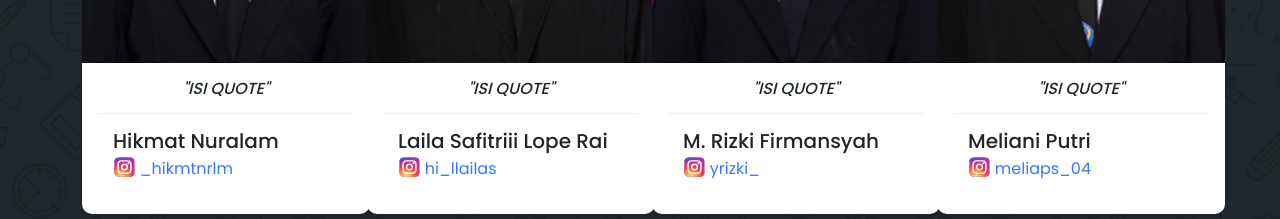
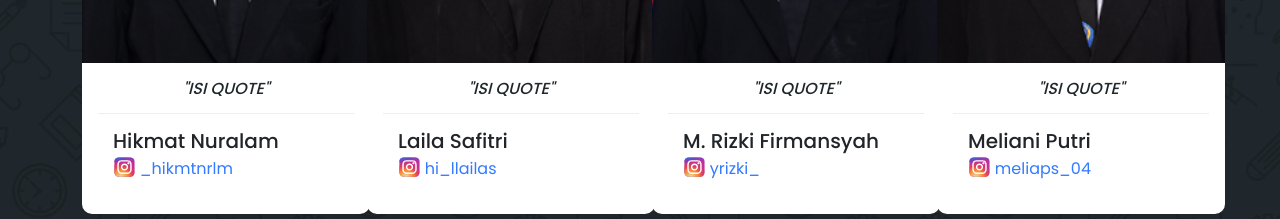
Before and after one commit to not-raii/tkj2.github.io, a plain HTML site: page students.html in a window 1280 px wide. Shown: the part 2780-2999 px from the top of the page. Drawn offline with nearby package versions, Linux system fonts and the light colour scheme.

Commit message:
Update students.html

```diff
--- a/students.html
+++ b/students.html
@@ -262,7 +262,7 @@
                   <div class="card-body down-content">
                     <h6>"ISI QUOTE"</h6>
                     <div class="info">
-                      <h5>Laila Safitriii Lope Rai</h5>
+                      <h5>Laila Safitri</h5>
                       <p><a href="https://www.instagram.com/hi_llailas/"><img src="./assets/images/ig.svg" alt="" class="svg"> hi_llailas</a></p>
                     </div>
                   </div>
```
